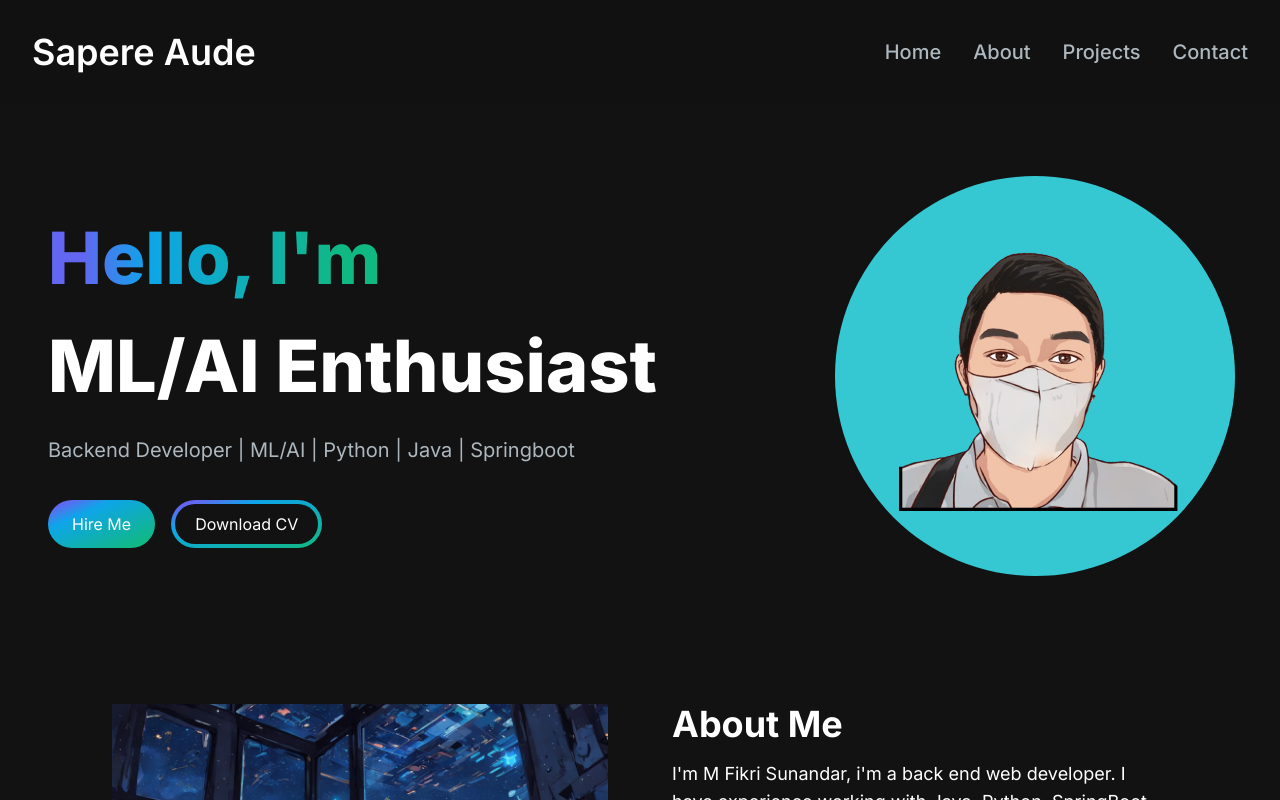
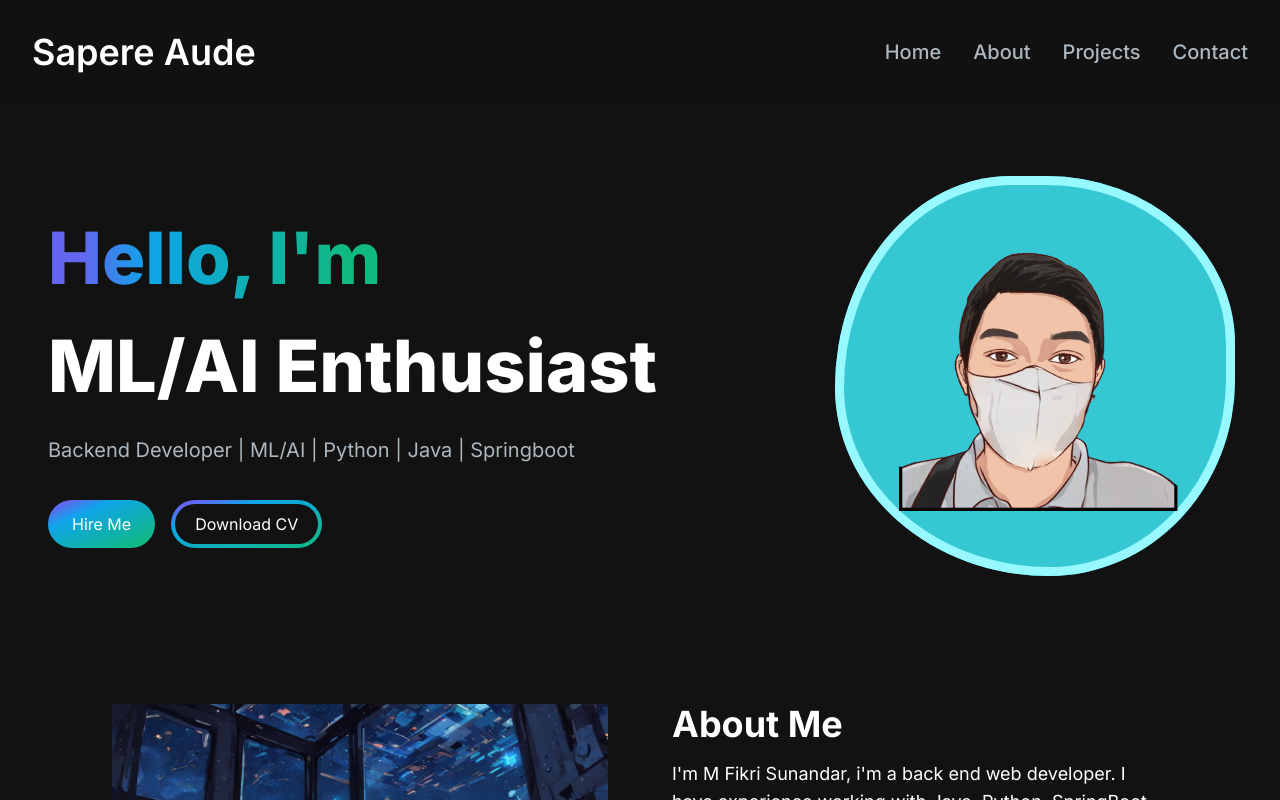
Before and after one commit to mufis-coder/portofolio, a Next.js app: page / in a window 1280 px wide. Shown: the top 800 px of the page. Built offline with nearby package versions, Linux system fonts and the light colour scheme.

Commit message:
feat: animation in image hero

```diff
--- a/app/components/HeroSection.jsx
+++ b/app/components/HeroSection.jsx
@@ -63,7 +63,7 @@ const HeroSection = () => {
                 transition={{ duration: 0.5 }}
                 className="col-span-4 place-self-center mt-4 lg:mt-0"
                 >
-                <div className="rounded-full bg-[#35c8d3] w-[250px] h-[250px] lg:w-[400px] lg:h-[400px] relative">
+                <div className="home__img w-[250px] h-[250px] lg:w-[400px] lg:h-[400px] relative">
                     <Image
                     src="/images/profile.png"
                     alt="hero image"
--- a/app/globals.css
+++ b/app/globals.css
@@ -25,3 +25,22 @@ body {
     )
     rgb(var(--background-start-rgb));
 }
+.home__img{
+  box-shadow: inset 0 0 0 9px #97f8ff;
+  background: #35c8d3;
+  animation: profile__animate 4s ease-in-out infinite 1s;
+}
+
+@keyframes profile__animate{
+  0% {
+    border-radius: 60% 40% 30% 70%/60% 30% 70% 40%;
+  }
+
+  50% {
+    border-radius: 30% 60% 70% 40%/50% 60% 30% 60%;
+  }
+
+  100% {
+    border-radius: 60% 40% 30% 70%/60% 30% 70% 40%;
+  }
+}
```
